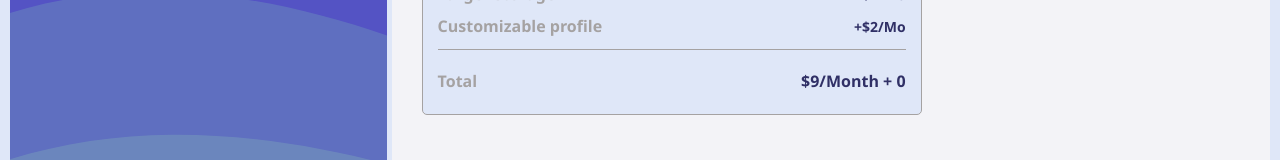
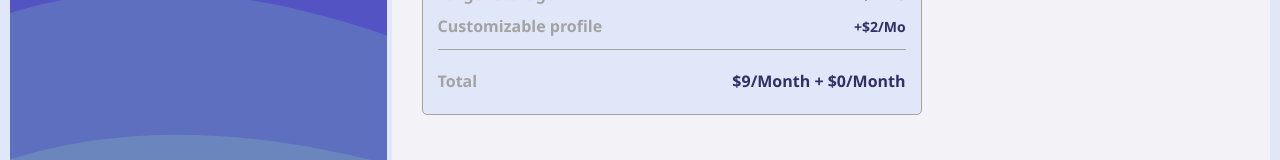
Before and after one commit to tomasleggire/Multi-Step-form-ts-react, a React (Create React App) app: page / in a window 1280 px wide. Shown: the part 267-427 px from the top of the page. Built offline with nearby package versions, Linux system fonts and the light colour scheme.

Commit message:
total price terminado

```diff
--- a/src/containers/Finishing.tsx
+++ b/src/containers/Finishing.tsx
@@ -61,8 +61,7 @@ export default function Finishing(props: MyProps) {
       <div className="total-price-container">
         <span className="total-price-date">Total</span>
         <span className="total-price-bill">
-          ${props.fullOrder.planValue.value}/{props.fullOrder.planValue.date} +{' '}
-          {sumPrice}
+          ${props.fullOrder.planValue.value}/{props.fullOrder.planValue.date} + ${sumPrice}/Month
         </span>
       </div>
     </div>
```
